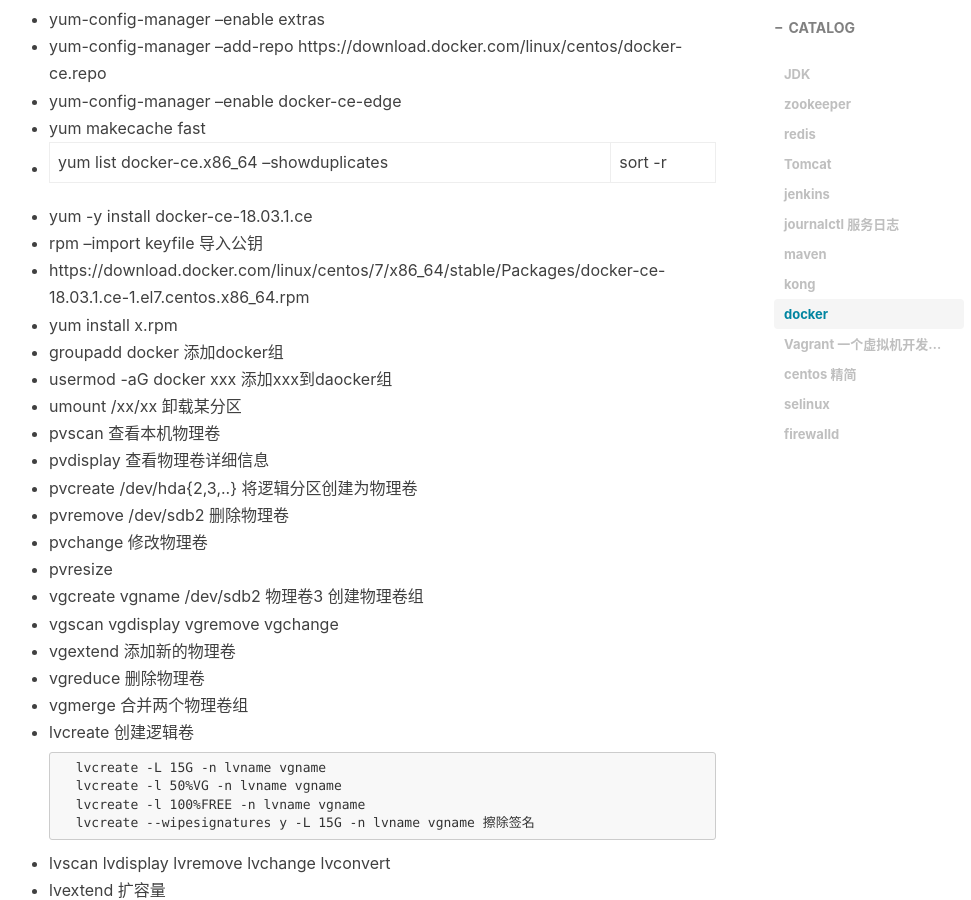
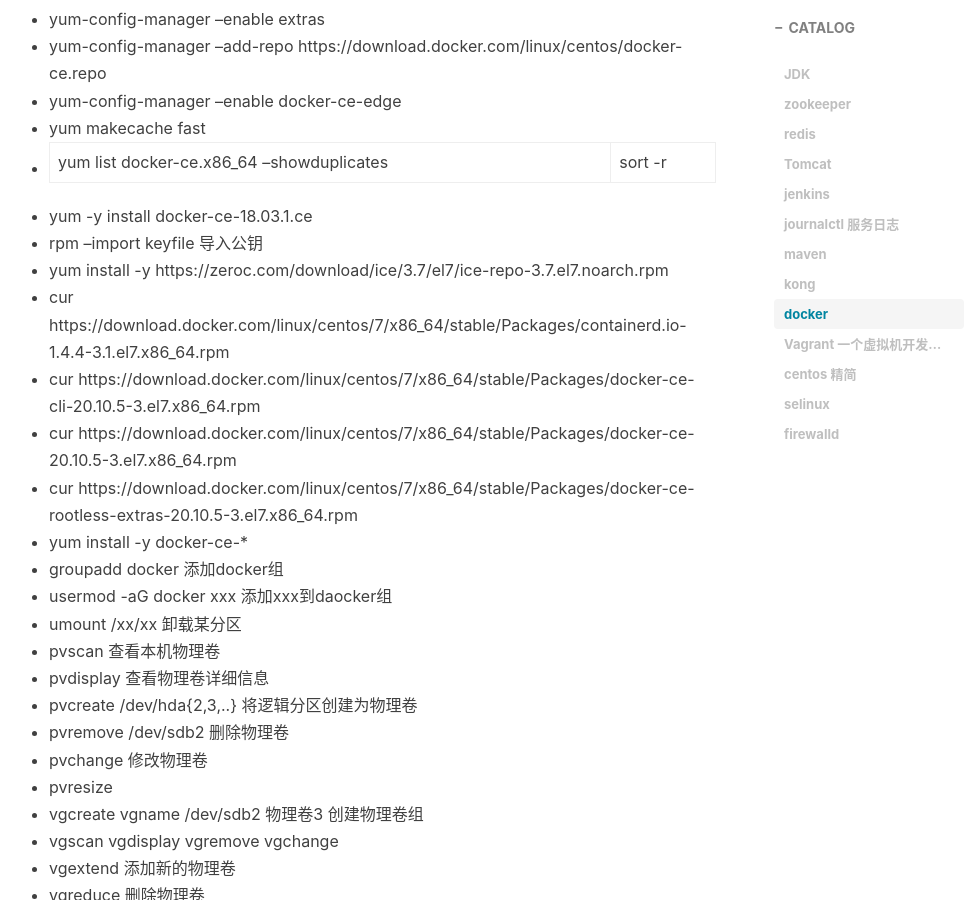
Before and after one commit to nomadli/nomadli.github.io, a Jekyll site: the page built from _posts/2018-05-24-server-install.md, in a window 1280 px wide and 900 px high, scrolled down 5127 px. Shown: the whole window, without its empty margins (256-1227 px from the left). Built offline with Jekyll 4.4.1, drawn with Linux system fonts in a browser that asks for light colours; nearby versions of some CDN libraries; comment, search, counter and statistics services are not loaded.

Commit message:
save code

```diff
--- a/_posts/2018-05-24-server-install.md
+++ b/_posts/2018-05-24-server-install.md
@@ -228,8 +228,12 @@ tags:
 - yum list docker-ce.x86_64 --showduplicates | sort -r
 - yum -y install docker-ce-18.03.1.ce
 - rpm --import keyfile 导入公钥
-- https://download.docker.com/linux/centos/7/x86_64/stable/Packages/docker-ce-18.03.1.ce-1.el7.centos.x86_64.rpm
-- yum install x.rpm
+- yum install -y https://zeroc.com/download/ice/3.7/el7/ice-repo-3.7.el7.noarch.rpm
+- cur https://download.docker.com/linux/centos/7/x86_64/stable/Packages/containerd.io-1.4.4-3.1.el7.x86_64.rpm
+- cur https://download.docker.com/linux/centos/7/x86_64/stable/Packages/docker-ce-cli-20.10.5-3.el7.x86_64.rpm
+- cur https://download.docker.com/linux/centos/7/x86_64/stable/Packages/docker-ce-20.10.5-3.el7.x86_64.rpm
+- cur https://download.docker.com/linux/centos/7/x86_64/stable/Packages/docker-ce-rootless-extras-20.10.5-3.el7.x86_64.rpm
+- yum install -y docker-ce-*
 - groupadd docker 添加docker组
 - usermod -aG docker xxx 添加xxx到daocker组
 - umount /xx/xx 卸载某分区
```
